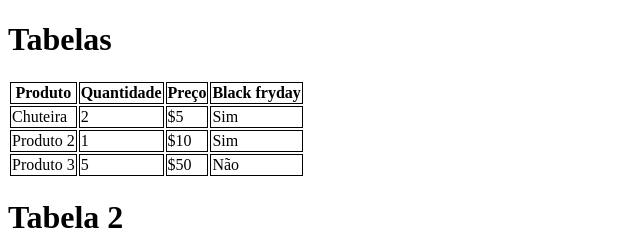
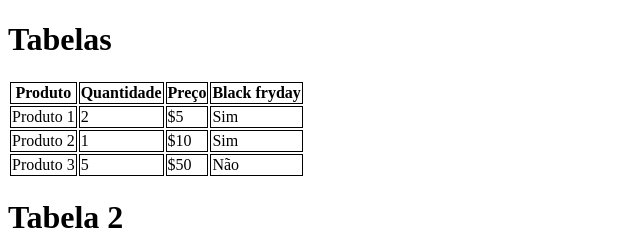
Before and after one commit to Deivid-Yago/Treinamento-de-Html, a plain HTML site: page index.html in a window 1280 px wide. Shown: the top 240 px of the page, 0-640 px from the left. Drawn offline with Linux system fonts and the light colour scheme.

Commit message:
Mudando chuteira para produto 1

```diff
--- a/index.html
+++ b/index.html
@@ -38,7 +38,7 @@
 
         <tbody>
             <tr>
-                <td>Chuteira</td>
+                <td>Produto 1 </td>
                 <td>2</td>
                 <td>$5</td>
                 <td>Sim</td>
```
